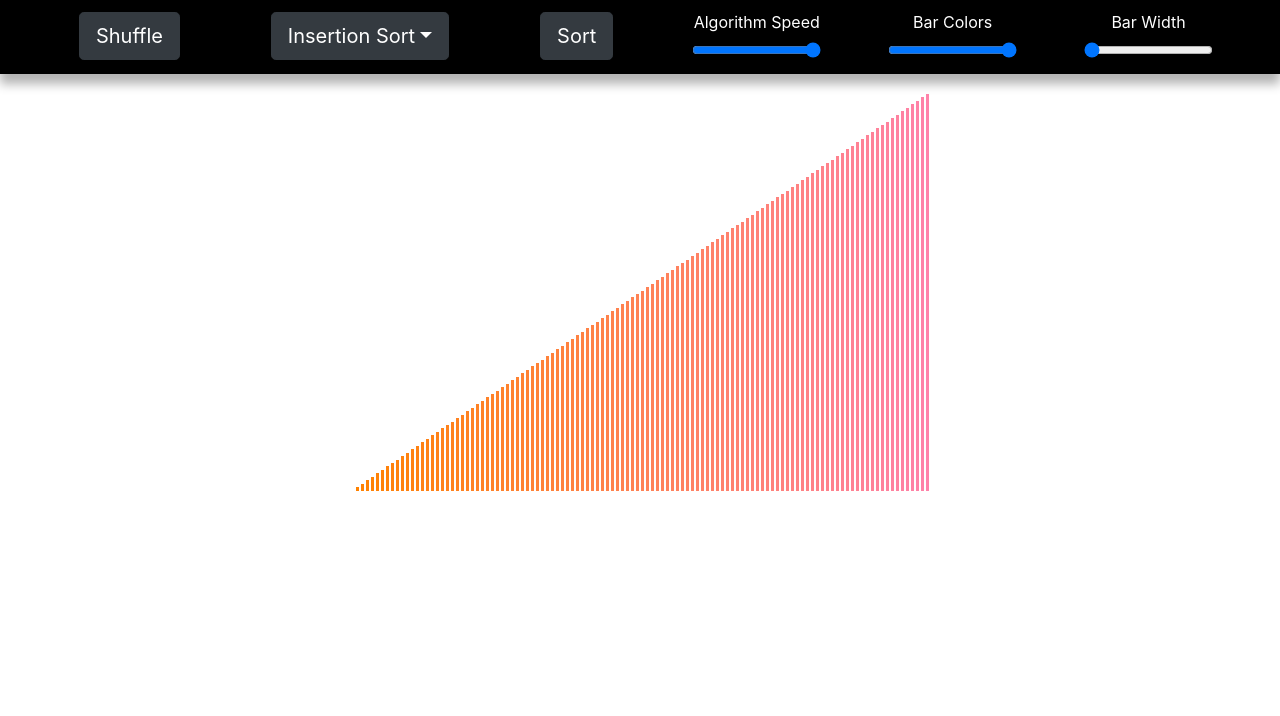
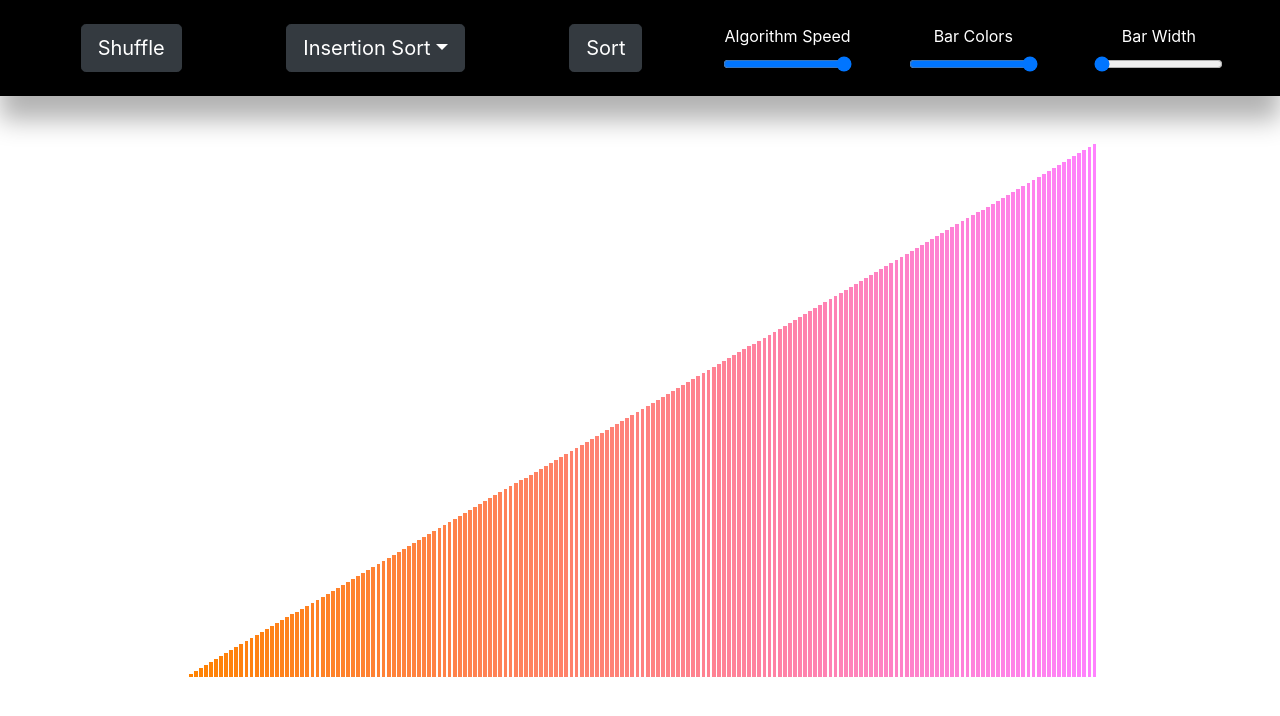
Before and after one commit to LukeLNH/sorting-visualizer, a React (Create React App) app: page / in a window 1280 px wide. Shown: the top 716 px of the page. Built offline with nearby package versions, Linux system fonts and the light colour scheme.

Commit message:
converted all pixel measurements into vw and vh measurements to adapt to different screen sizes

```diff
--- a/src/sortingVisualizer/sortingVisualizer.css
+++ b/src/sortingVisualizer/sortingVisualizer.css
@@ -8,14 +8,16 @@ body{
 }
 
 .bar-display {
-    margin-top: 20px;
-    margin-left: 50px;
-    margin-right: 50px;
+    /* background-color: black; */
+    margin-top: 6vh;
+    margin-left: 5vw;
+    margin-right: 5vw;
+    width: 90vw;
 }
 
 .single-bar {
-    /* width: 3px; */
-    margin: 0px 1px;
+    /* width: 0.3vw; */
+    margin: 0vh 0.05vw;
     display: inline-block;
 }
 
@@ -25,10 +27,11 @@ body{
     left: 0;
     width: 100%;
     display: inline-flex;
-
+    flex-wrap: wrap;
     background-color: rgba(0, 0, 0, 1);
     justify-content: space-evenly;
-    box-shadow: 0px 10px 10px 0px rgba(0, 0, 0, 0.3);
+    box-shadow: 0vw 3vh 3vh 0vh rgba(0, 0, 0, 0.3);
+    width: 100vw;
     /* align-items: center; */
 
 }
@@ -37,11 +40,11 @@ body{
 .sorting-speed-slider-area,
 .color-slider-area,
 .bar-Width-slider-area {
-    margin-top: 10px;
+    margin-top: 3vh;
 }
 
 .shuffle-area,
 .choose-algorithm-area,
 .sort-button-area {
-    padding: 12px;
+    padding: 3vh;
 }
--- a/src/sortingVisualizer/sortingVisualizer.jsx
+++ b/src/sortingVisualizer/sortingVisualizer.jsx
@@ -11,8 +11,10 @@ export default class SortingVisualizer extends React.Component {
             currentAlgorithm: 'Insertion Sort',
             delay: 30,
             barColorR: 255,
-            barMaxHeight: Math.floor(window.screen.height*2/3),
-            maxNumBars: Math.floor((window.screen.width - 220)/5),
+            barMaxHeight: 67,
+            //max height of the bars will be 67vh
+            maxNumBars: 180,
+            //max num bars will be 90 / 0.5; 90 is vw, 0.5 is the space taken up per bar
             barWidth: 1,
         };
 
@@ -21,7 +23,6 @@ export default class SortingVisualizer extends React.Component {
 
     componentDidMount() {
         let numBars = Math.floor(this.state.maxNumBars / this.state.barWidth);
-
         let newBars = [];
         // for (let i = 0; i < this.state.maxNumBars; i ++) {
         //     newBars.push(i * this.state.barMaxHeight/this.state.maxNumBars);
@@ -122,11 +123,11 @@ export default class SortingVisualizer extends React.Component {
                         <div className = "single-bar"
                         key = {index}
                         style = {
-                            {height: `${val}px`,
+                            {height: `${val}vh`,
                             backgroundColor: `rgb(${this.state.barColorR},
                             130,
-                            ${255*val/600})`,
-                            width: `${this.state.barWidth * 3}px`,
+                            ${255*val/this.state.barMaxHeight})`,
+                            width: `${this.state.barWidth * 0.3}vw`,
                             }
                             }>
 
@@ -390,8 +391,8 @@ export default class SortingVisualizer extends React.Component {
         let barDisplayArray = document.getElementsByClassName("single-bar");
         await this.sleep();
         let currentBarStyle = barDisplayArray[curIndex].style;
-        currentBarStyle.height = `${newHeight}px`;
-        currentBarStyle.backgroundColor = `rgb(${this.state.barColorR}, 130, ${255*newHeight/600})`
+        currentBarStyle.height = `${newHeight}vh`;
+        currentBarStyle.backgroundColor = `rgb(${this.state.barColorR}, 130, ${255*newHeight/this.state.barMaxHeight})`
     }
 
 
```
